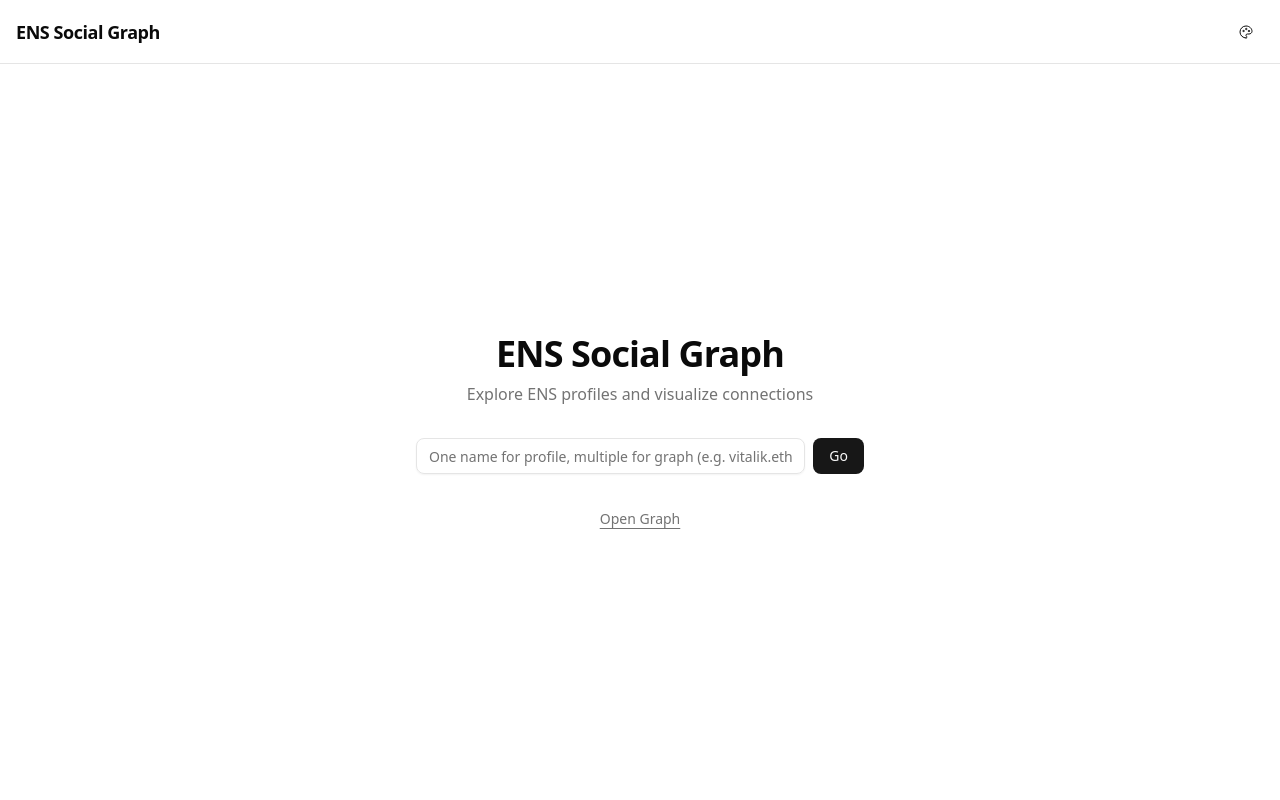
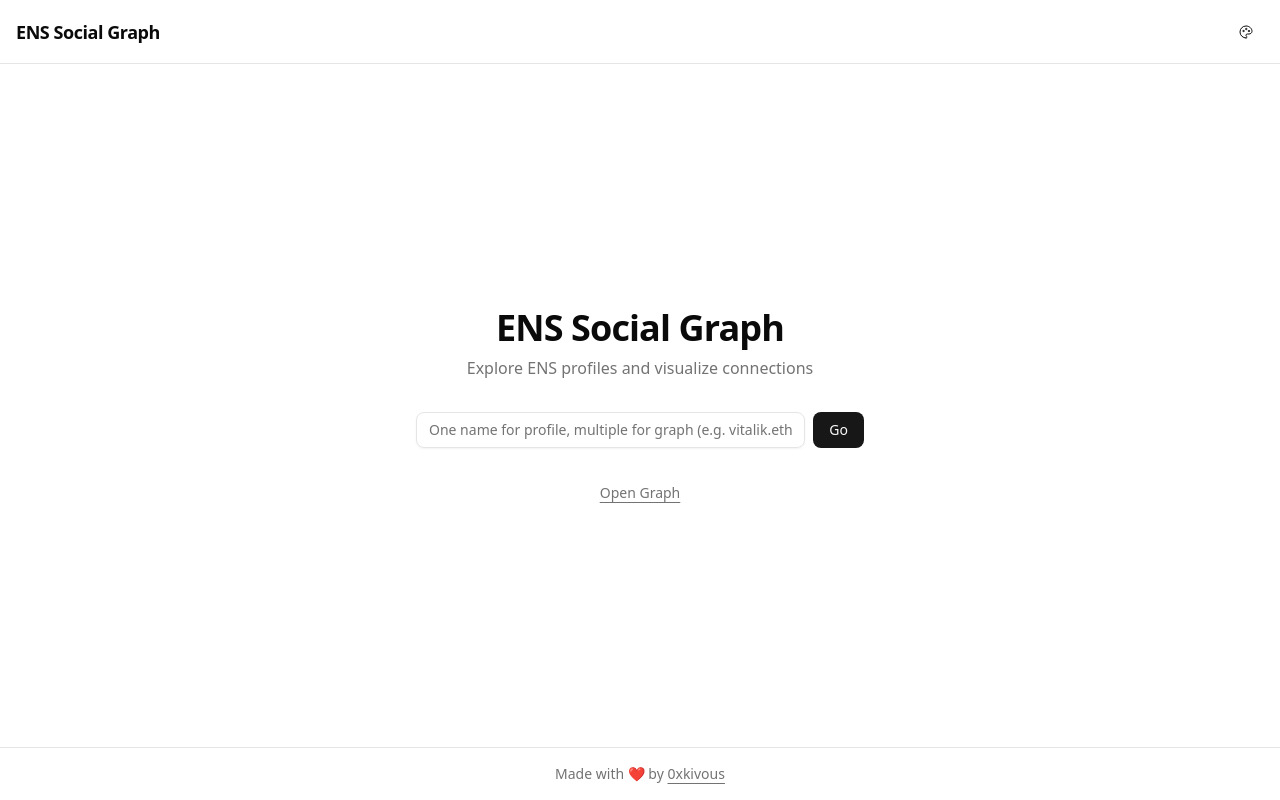
Before and after one commit to souvikmishra/ens-social-graph, a Next.js app: page / in a window 1280 px wide. Built offline with nearby package versions, Linux system fonts and the light colour scheme.

Commit message:
feat: add footer with 0xkivous credit and link

```diff
--- a/src/app/graph/page.tsx
+++ b/src/app/graph/page.tsx
@@ -607,7 +607,7 @@ function GraphPageContent() {
   }
 
   return (
-    <div className="flex h-[calc(100vh-64px)] flex-col">
+    <div className="flex min-h-0 flex-1 flex-col">
       <div className="flex items-center gap-2 border-b p-4">
         <Button
           variant="ghost"
--- a/src/app/layout.tsx
+++ b/src/app/layout.tsx
@@ -3,6 +3,7 @@ import { Geist, Geist_Mono } from "next/font/google";
 import { Toaster } from "@/components/ui/sonner";
 import { ThemeProvider } from "@/components/ThemeProvider";
 import { Navbar } from "@/components/Navbar";
+import { Footer } from "@/components/Footer";
 import "./globals.css";
 
 const geistSans = Geist({
@@ -28,11 +29,12 @@ export default function RootLayout({
   return (
     <html lang="en" suppressHydrationWarning>
       <body
-        className={`${geistSans.variable} ${geistMono.variable} antialiased`}
+        className={`${geistSans.variable} ${geistMono.variable} antialiased flex min-h-screen flex-col`}
       >
         <ThemeProvider>
           <Navbar />
-          {children}
+          <main className="flex flex-1 flex-col">{children}</main>
+          <Footer />
           <Toaster />
         </ThemeProvider>
       </body>
--- a/src/app/page.tsx
+++ b/src/app/page.tsx
@@ -84,7 +84,7 @@ export default function Home() {
   }
 
   return (
-    <div className="flex min-h-[calc(100vh-64px)] flex-col items-center justify-center px-4">
+    <div className="flex flex-1 flex-col items-center justify-center px-4">
       <div className="w-full max-w-md space-y-8 text-center">
         <div className="space-y-2">
           <h1 className="text-4xl font-bold tracking-tight">
--- /dev/null
+++ b/src/components/Footer.tsx
@@ -0,0 +1,15 @@
+export function Footer() {
+  return (
+    <footer className="border-t py-4 text-center text-sm text-muted-foreground">
+      Made with ❤️ by{" "}
+      <a
+        href="https://x.com/0xkivous"
+        target="_blank"
+        rel="noopener noreferrer"
+        className="underline underline-offset-4 hover:text-foreground transition-colors"
+      >
+        0xkivous
+      </a>
+    </footer>
+  );
+}
```
